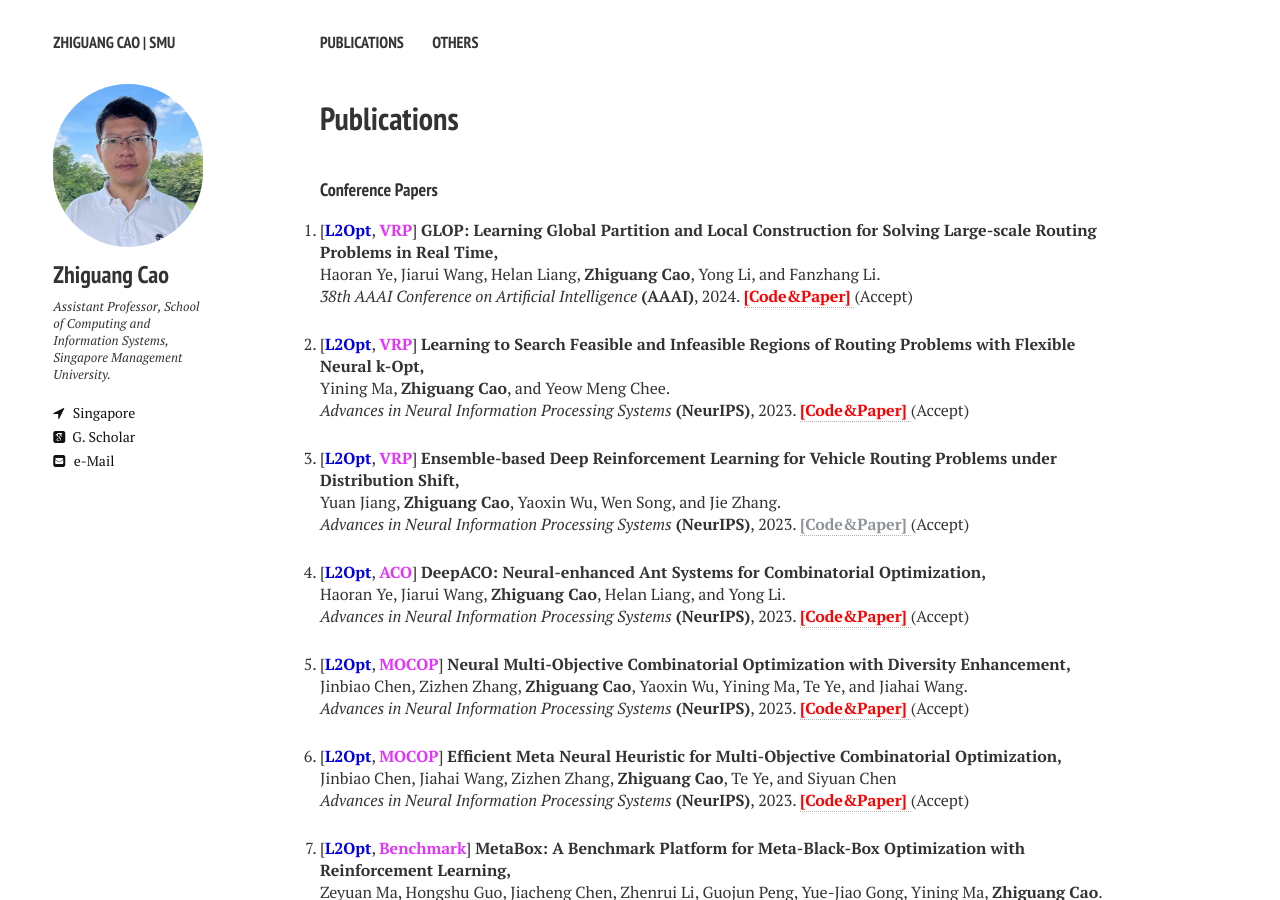
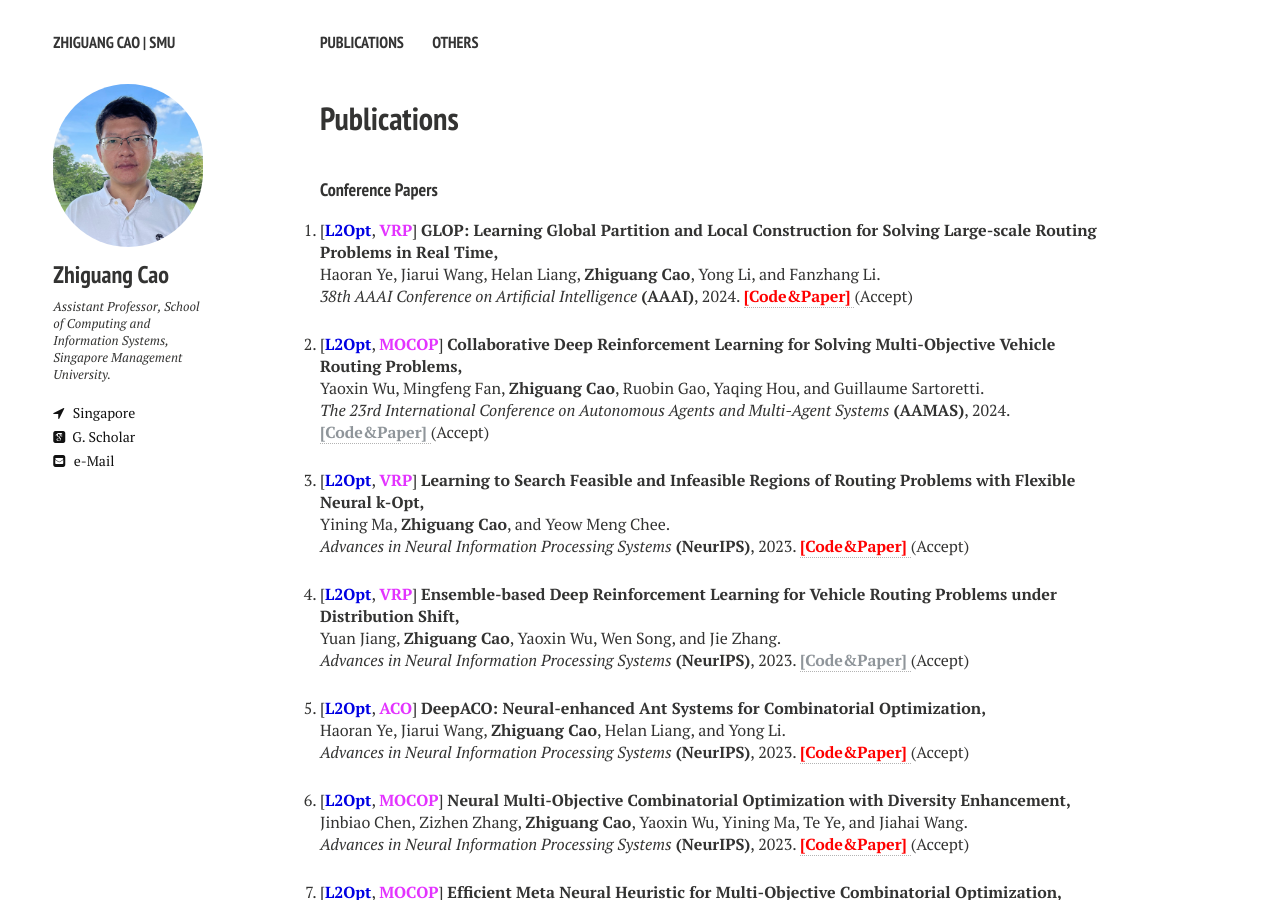
Before and after one commit to zhiguangcaosg/zhiguangcaosg.github.io, a Jekyll site: the page built from publications.md, in a window 1280 px wide and 900 px high. Built offline with Jekyll 4.4.1, drawn with Linux system fonts in a browser that asks for light colours; nearby versions of some CDN libraries.

Commit message:
Update publications.html

```diff
--- a/_layouts/publications.html
+++ b/_layouts/publications.html
@@ -99,6 +99,13 @@ div.bibtex pre { font-size: 75%; overflow: auto;  width: 100%; padding: 0em 0em;
 </p>
 </li>
 
+<li>
+<p>
+[<font color="#0000E3"><b>L2Opt</b></font>, <font color="#E333FF"><b>MOCOP</b></font>] <b>Collaborative Deep Reinforcement Learning for Solving Multi-Objective Vehicle Routing Problems,</b>
+<br> Yaoxin Wu, Mingfeng Fan, <b>Zhiguang Cao</b>, Ruobin Gao, Yaqing Hou, and Guillaume Sartoretti.<br>
+<i>The 23rd International Conference on Autonomous Agents and Multi-Agent Systems</i> <b>(AAMAS)</b>, 2024. <a href="https://zhiguangcaosg.github.io/publications/"> <font color="#8F959A"><b>[Code&Paper]</b> </font></a> (Accept)
+</p>
+</li>
 
 <li>
 <p>
```
